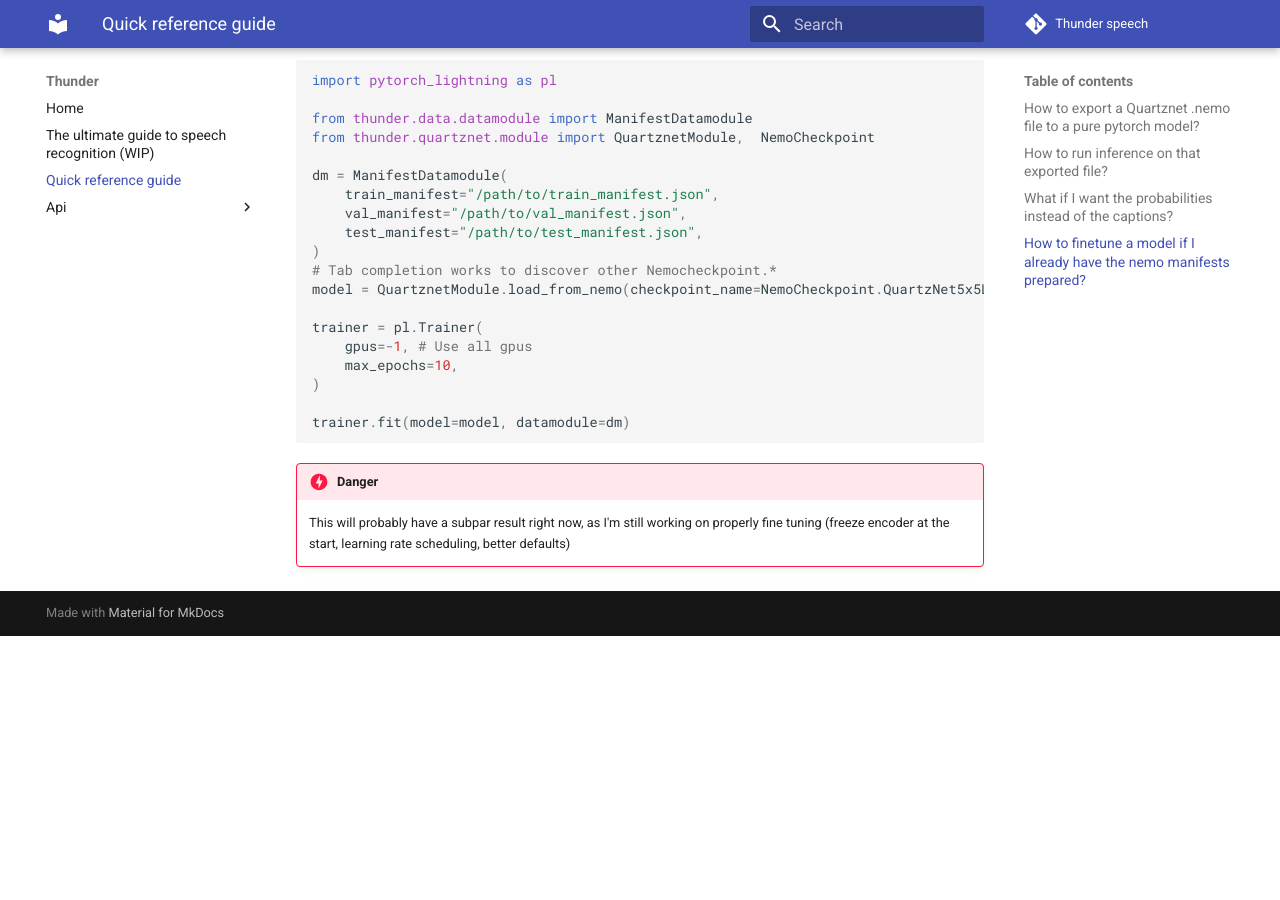
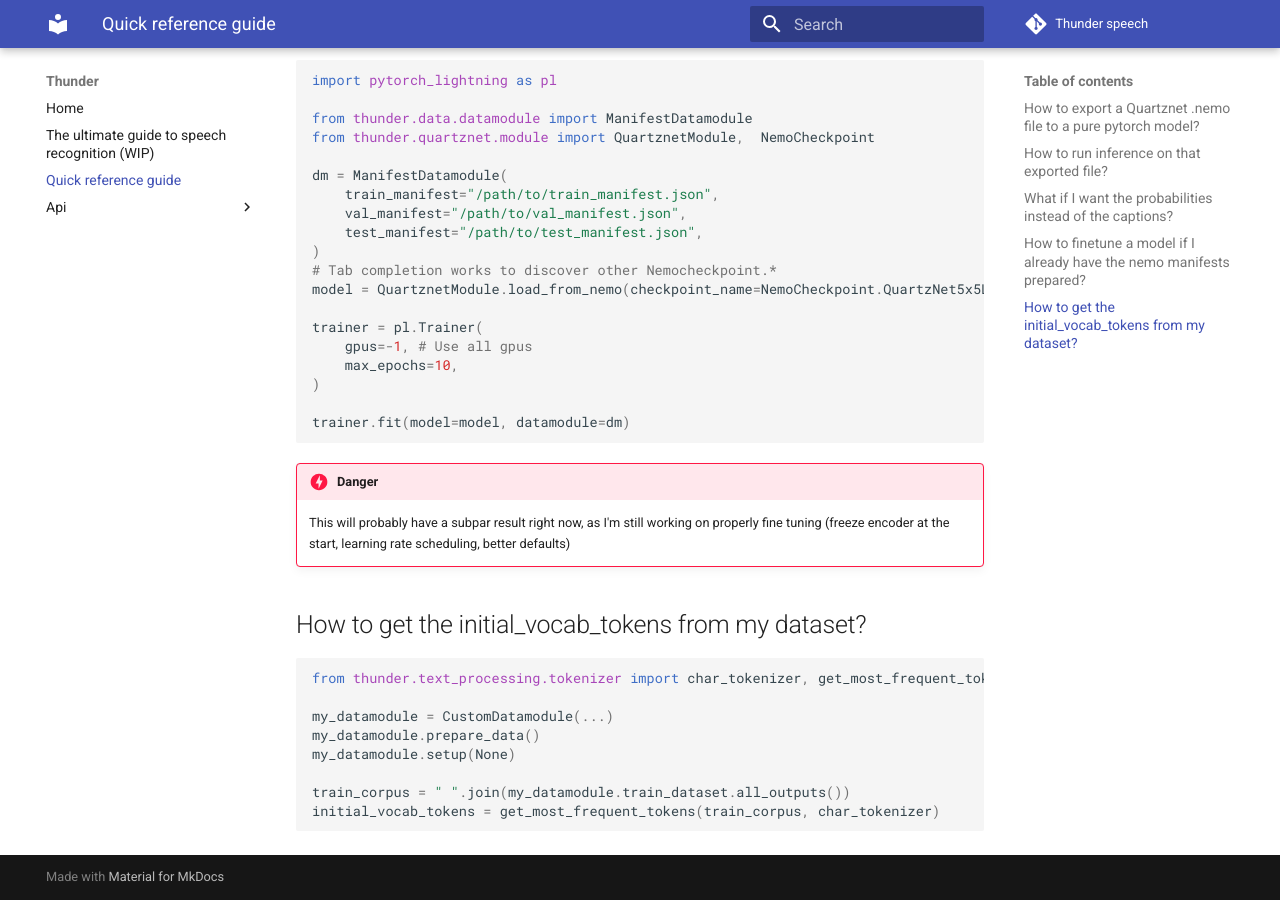
Before and after one commit to scart97/thunder-speech, an MkDocs documentation site: the page built from docs/quick reference guide.md, in a window 1280 px wide and 900 px high, scrolled down 1098 px. Built offline with MkDocs 1.6.1 and Material for MkDocs 9.7.7, drawn with Linux system fonts in a browser that asks for light colours; comment, search, counter and statistics services are not loaded; before the commit the page ends 1734 px from its top, so only the background shows below that.

Commit message:
docs: Updated docs on initial_vocab_tokens

````diff
--- a/docs/quick reference guide.md
+++ b/docs/quick reference guide.md
@@ -79,3 +79,17 @@
     This will probably have a subpar result right now, as I'm still working on
     properly fine tuning (freeze encoder at the start, learning rate scheduling,
     better defaults)
+
+
+## How to get the initial_vocab_tokens from my dataset?
+
+```python
+from thunder.text_processing.tokenizer import char_tokenizer, get_most_frequent_tokens
+
+my_datamodule = CustomDatamodule(...)
+my_datamodule.prepare_data()
+my_datamodule.setup(None)
+
+train_corpus = " ".join(my_datamodule.train_dataset.all_outputs())
+initial_vocab_tokens = get_most_frequent_tokens(train_corpus, char_tokenizer)
+```
````
Also changed, not shown: 3 other files.
